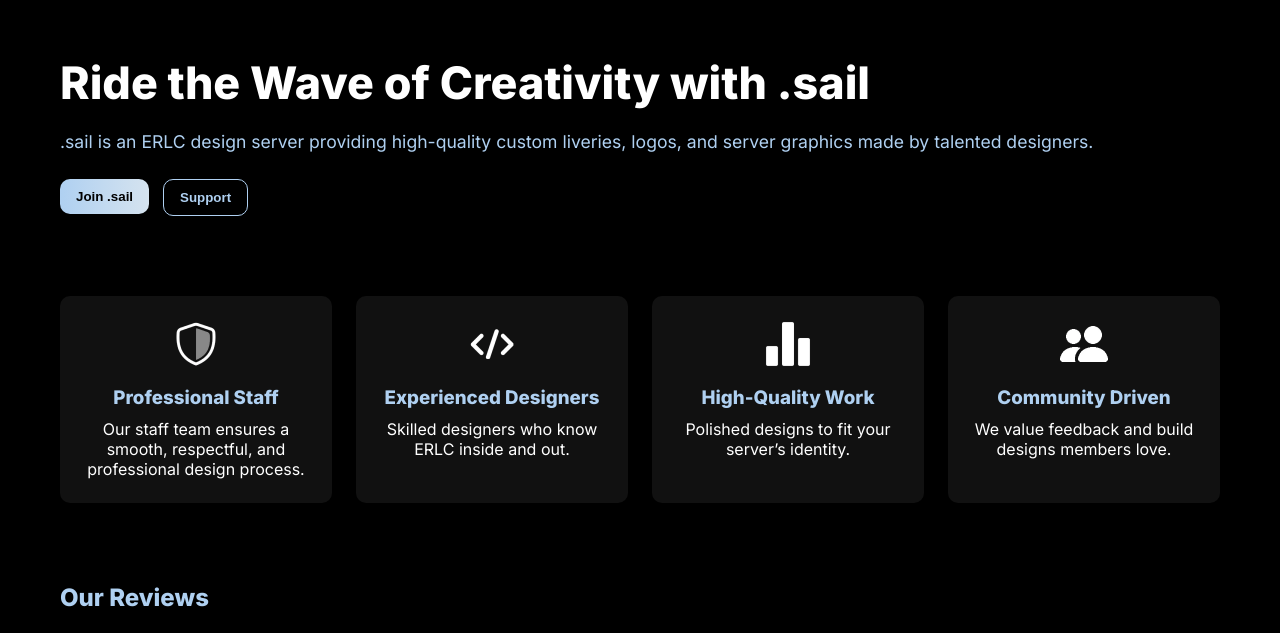
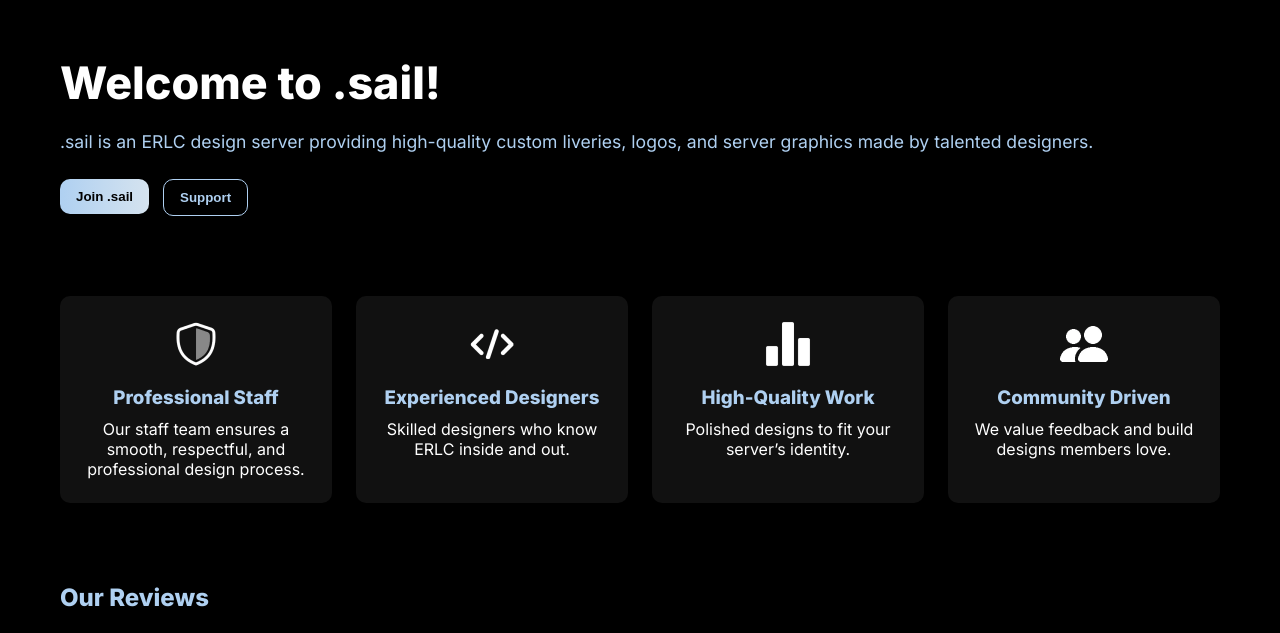
Before and after one commit to chiefvalor/sail-website, a plain HTML site: page index.html in a window 1280 px wide. Shown: the part 94-727 px from the top of the page. Drawn offline with Linux system fonts and the light colour scheme.

Commit message:
Update index.html
Changed banner text.

```diff
--- a/index.html
+++ b/index.html
@@ -77,7 +77,7 @@
 
     <section class="hero">
       <div class="hero-left">
-        <h1>Ride the Wave of Creativity with .sail</h1>
+        <h1>Welcome to .sail!</h1>
         <p>.sail is an ERLC design server providing high-quality custom liveries, logos, and server graphics made by talented designers.</p>
         <div class="cta">
           <a href="https://discord.gg/rsSfW6aM3n" target="_blank"><button class="btn">Join .sail</button></a>
```
